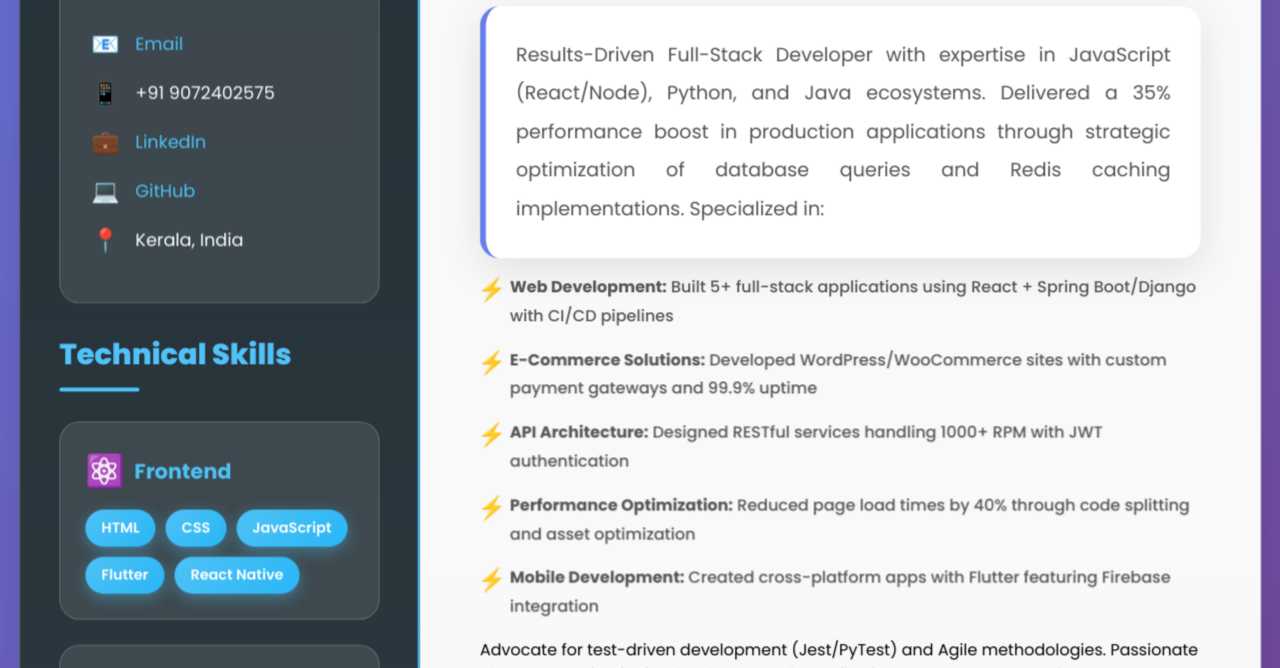
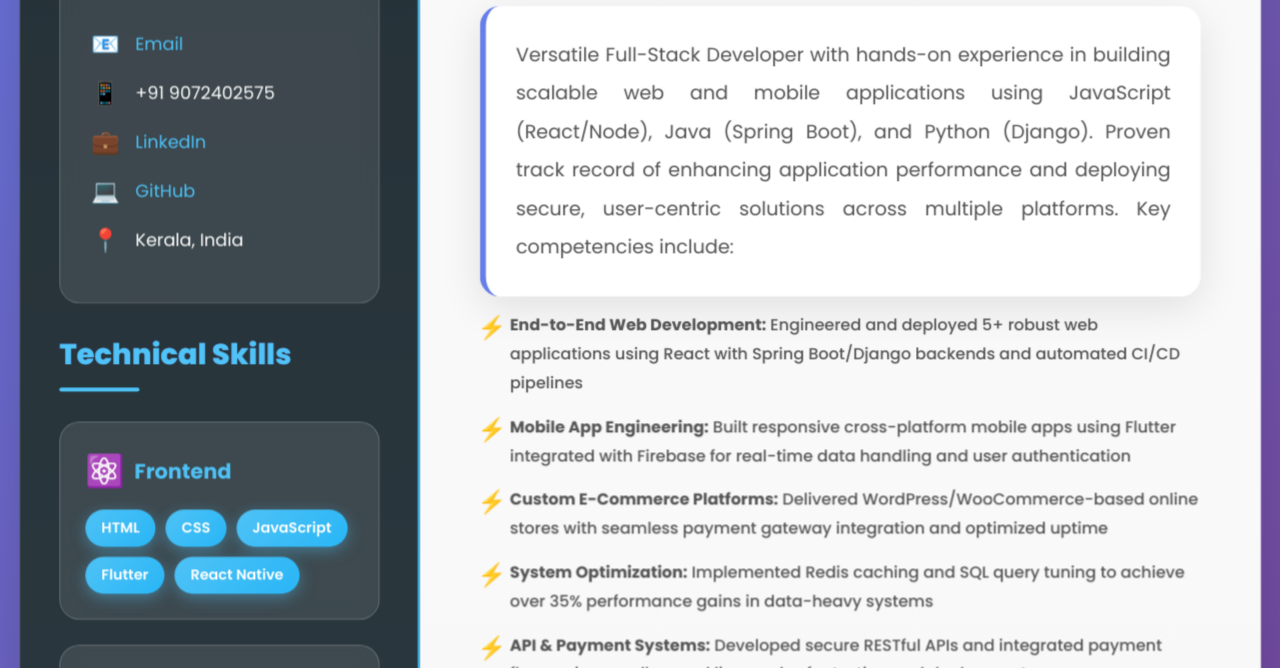
Before and after one commit to Anjo-Erinjery/anjo-erinjery, a plain HTML site: page index.html in a window 1280 px wide. Shown: the part 626-1294 px from the top of the page. Drawn offline with Linux system fonts and the light colour scheme.

Commit message:
July Updated one

```diff
--- a/index.html
+++ b/index.html
@@ -1113,19 +1113,18 @@ function copyEmail(email) {
                         <!-- <p class="profile-text">
                             Motivated Full-Stack Developer skilled in building robust, scalable, and secure web applications using React, Spring Boot, and Python. Successfully developed and optimized a full-stack Booking App, enhancing backend performance by 35% using advanced query optimization and caching strategies. Passionate about clean code, responsive design, and cross-functional collaboration to ship high-quality user experiences. Skilled in working with RESTful APIs, payment integrations, and modern development practices.
                         </p> -->
-                        <p class="profile-text">
-    Results-Driven Full-Stack Developer with expertise in JavaScript (React/Node), Python, and Java ecosystems. Delivered a 35% performance boost in production applications through strategic optimization of database queries and Redis caching implementations. Specialized in:
+<p class="profile-text">
+    Versatile Full-Stack Developer with hands-on experience in building scalable web and mobile applications using JavaScript (React/Node), Java (Spring Boot), and Python (Django). Proven track record of enhancing application performance and deploying secure, user-centric solutions across multiple platforms. Key competencies include:
 
     <ul class="project-features" style="margin-top:15px;">
-        <li><strong>Web Development:</strong> Built 5+ full-stack applications using React + Spring Boot/Django with CI/CD pipelines</li>
-        <li><strong>E-Commerce Solutions:</strong> Developed WordPress/WooCommerce sites with custom payment gateways and 99.9% uptime</li>
-        <li><strong>API Architecture:</strong> Designed RESTful services handling 1000+ RPM with JWT authentication</li>
-        <li><strong>Performance Optimization:</strong> Reduced page load times by 40% through code splitting and asset optimization</li>
-        <li><strong>Mobile Development:</strong> Created cross-platform apps with Flutter featuring Firebase integration</li>
+        <li><strong>End-to-End Web Development:</strong> Engineered and deployed 5+ robust web applications using React with Spring Boot/Django backends and automated CI/CD pipelines</li>
+        <li><strong>Mobile App Engineering:</strong> Built responsive cross-platform mobile apps using Flutter integrated with Firebase for real-time data handling and user authentication</li>
+        <li><strong>Custom E-Commerce Platforms:</strong> Delivered WordPress/WooCommerce-based online stores with seamless payment gateway integration and optimized uptime</li>
+        <li><strong>System Optimization:</strong> Implemented Redis caching and SQL query tuning to achieve over 35% performance gains in data-heavy systems</li>
+        <li><strong>API & Payment Systems:</strong> Developed secure RESTful APIs and integrated payment flows using sandbox and live modes for testing and deployment</li>
     </ul>
+</p>
 
-    Advocate for test-driven development (Jest/PyTest) and Agile methodologies. Passionate about mentoring junior developers and contributing to open-source projects.
-</p>
                     </section>
 
                     <section class="section">
```
